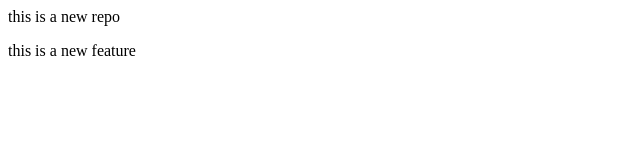
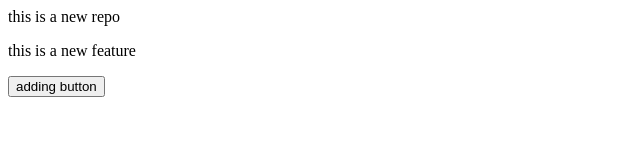
Before and after one commit to AnuragM7666/localrepo, a plain HTML site: page index.html in a window 1280 px wide. Shown: the whole page, without its empty margins (0-640 px from the left). Drawn offline with Linux system fonts and the light colour scheme.

Commit message:
add button

```diff
--- a/index.html
+++ b/index.html
@@ -1,2 +1,3 @@
 <p>this is a new repo </p>
 <p>this is a new feature</p>
+<button>adding button</button>
```
